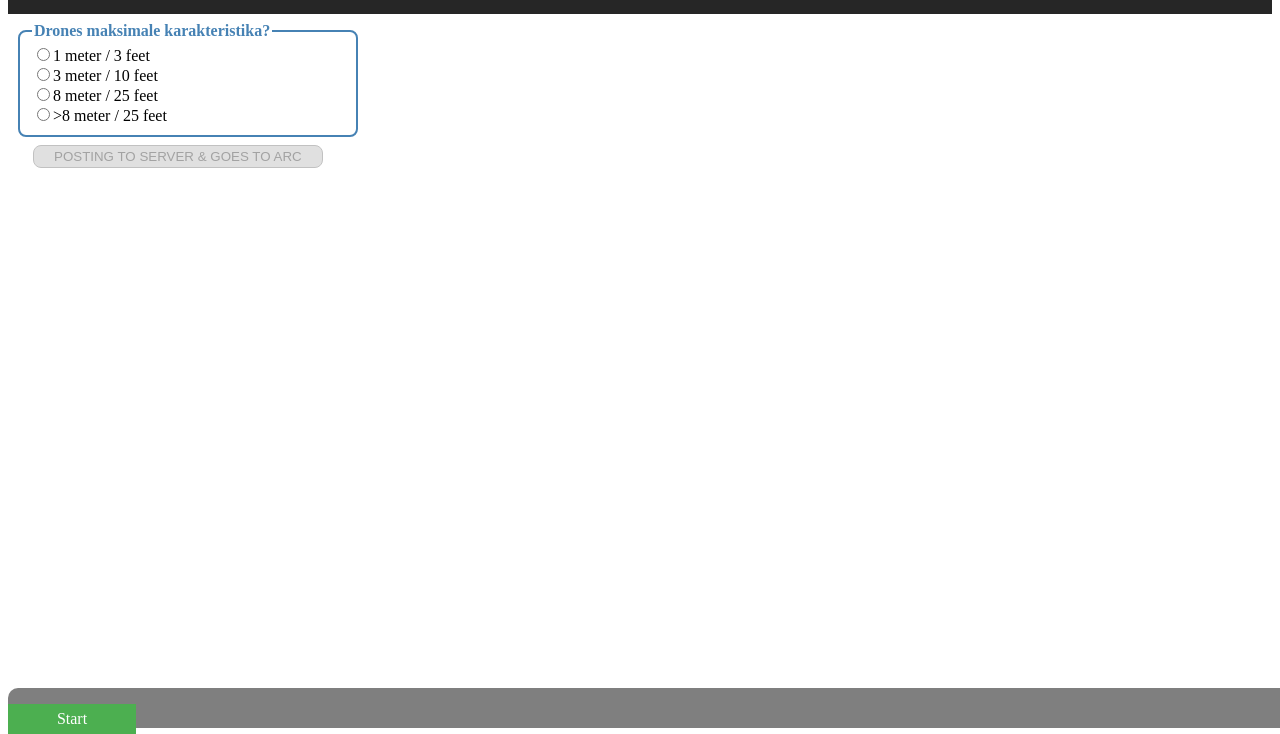
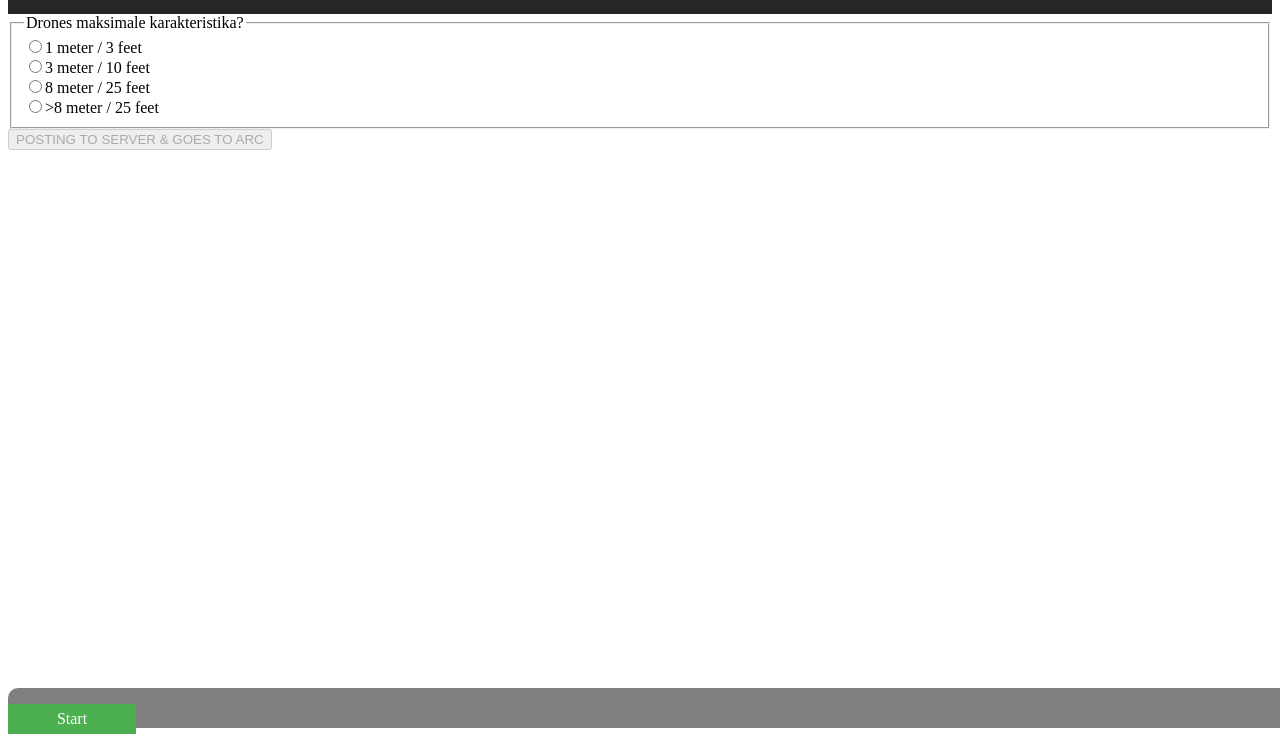
Before and after one commit to P2-b2-21/Dronerp2frontend, a plain HTML site: page form/grc.html in a window 1280 px wide. Shown: the part 66-800 px from the top of the page. Drawn offline with nearby package versions, Linux system fonts and the light colour scheme.

Commit message:
Revert "Merge branch 'main' of https://github.com/P2-b2-21/Dronerp2frontend into main"
This reverts commit 704cc996a3e534ce19c15157e003ac2906e36514, reversing
changes made to b636f258b8c239de62c33842acffc27db338bfb1.

```diff
--- a/styles/styles.css
+++ b/styles/styles.css
@@ -76,53 +76,3 @@
   position: fixed;
   bottom: 0;
 }
-
-/* form.js */
-
-fieldset
-  {
-    border:2px solid steelblue;
-    -moz-border-radius:8px;
-    -webkit-border-radius:8px;
-    border-radius:8px;
-    max-width: 25%;
-}
-
-legend {
-  color: steelblue;
-  font-weight: bold;
-}
-
-form {
-  padding: 8px;
-}
-
-input[name="submitBtn"] {
-  border: 1px solid #7bc74d;
-  background: #7bc74d;
-  color: #fff;
-  -moz-border-radius:8px;
-  -webkit-border-radius:8px;
-  border-radius:8px;
-  padding:3px 20px;
-  margin-left: 25px;
-  opacity: 0.6;
-  transition: 0.3s;
-}
-
-input[name="submitBtn"]:disabled {
-  border: 1px solid #999999;
-  background-color: #cccccc;
-  color: #666666;
-  -moz-border-radius:8px;
-  -webkit-border-radius:8px;
-  border-radius:8px;
-  padding:3px 20px;
-  margin-left: 25px;
-  opacity: 0.6;
-  transition: 0.3s;
-}
-
-input[name="submitBtn"]:hover {
-  opacity: 1
-}
```
